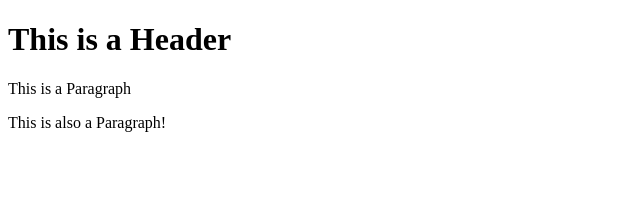
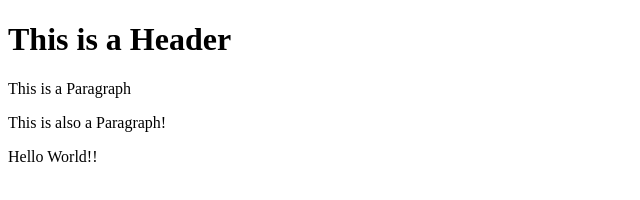
Before and after one commit to JessicaRamen/git-test, a website: page index.html in a window 1280 px wide. Shown: the whole page, without its empty margins (0-640 px from the left). Drawn offline with Linux system fonts and the light colour scheme.

Commit message:
Using NPM

```diff
--- a/index.html
+++ b/index.html
@@ -4,5 +4,6 @@
         <h1>This is a Header</h1>
         <p>This is a Paragraph</p>
         <p>This is also a Paragraph!</p>
+        <p>Hello World!!</p>
     </body>
 </html>
```
Also changed, not shown: package.json (added, +24 -0 lines), 2 other files.
